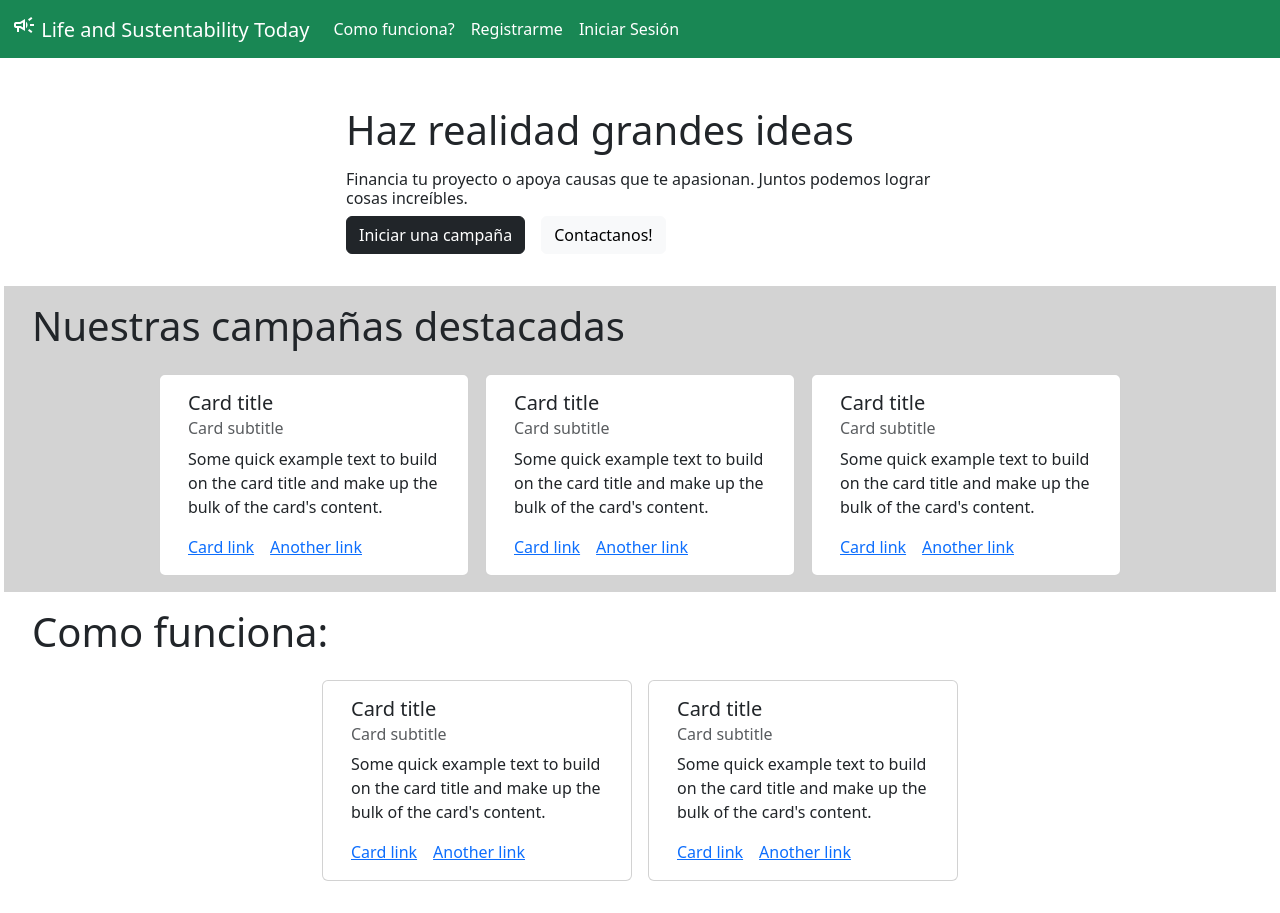
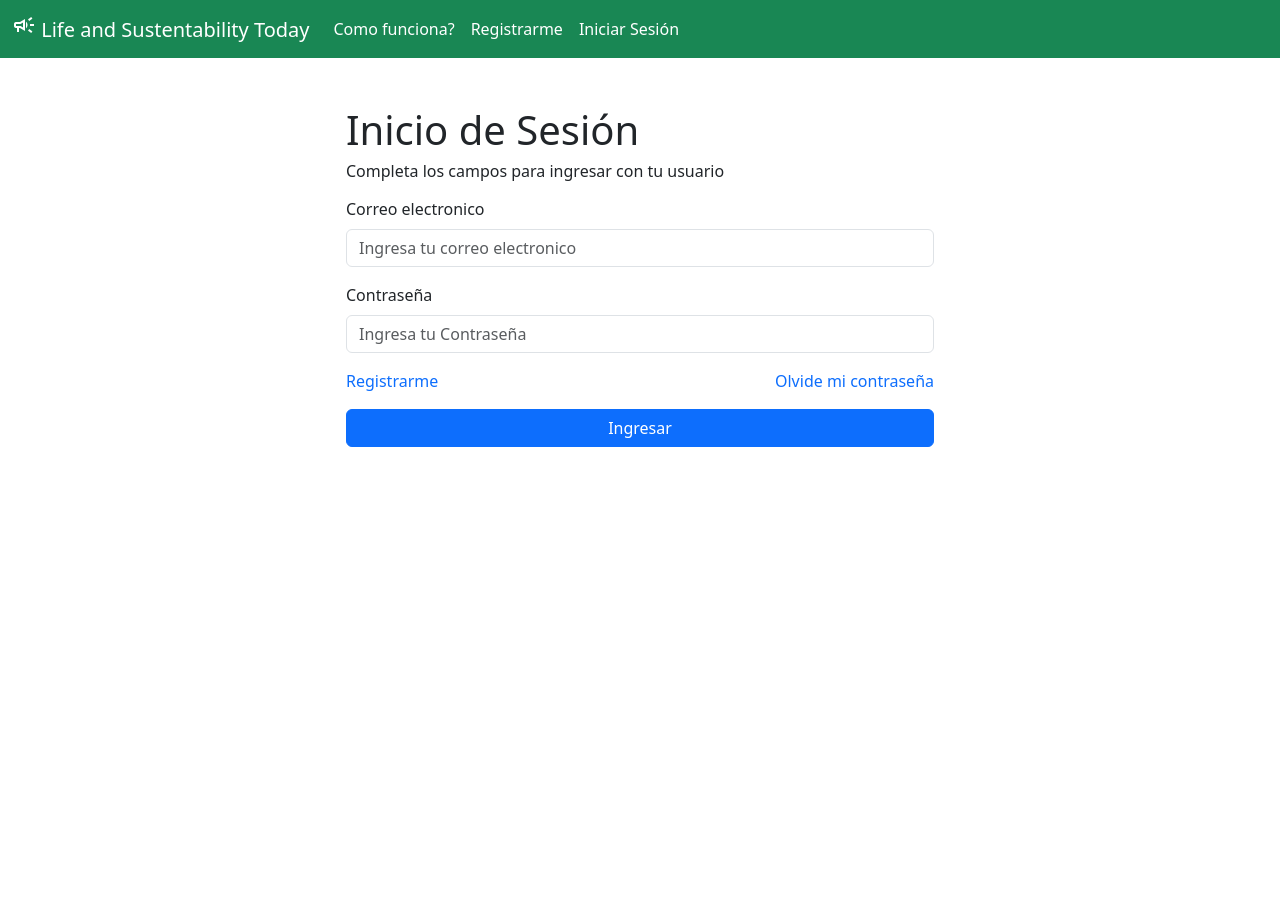
Before and after one commit to MartinPPY/ong, an Angular app: page /login in a window 1280 px wide. After the commit the page ends 800 px from the top, so only its background shows below. Built offline with nearby package versions, Linux system fonts and the light colour scheme.

Commit message:
estructura de login creado

```diff
--- a/src/app/app.component.html
+++ b/src/app/app.component.html
@@ -13,10 +13,10 @@
           <a class="nav-link" href="#">Como funciona?</a>
         </li>
         <li class="nav-item">
-          <a class="nav-link" href="#">Registrarme</a>
+          <a class="nav-link" routerLink="registro">Registrarme</a>
         </li>
         <li class="nav-item">
-          <a class="nav-link" href="#">Iniciar Sesión</a>
+          <a class="nav-link" routerLink="login">Iniciar Sesión</a>
         </li>
       </ul>
     </div>
--- a/src/app/app.component.ts
+++ b/src/app/app.component.ts
@@ -1,10 +1,11 @@
 import { Component, OnInit } from '@angular/core';
 import { RouterLink, RouterOutlet } from '@angular/router';
+import { AuthenticationModule } from './authentication/authentication.module';
 
 @Component({
   selector: 'app-root',
   standalone: true,
-  imports: [RouterOutlet, RouterLink],
+  imports: [RouterOutlet, RouterLink, AuthenticationModule],
   templateUrl: './app.component.html',
   styleUrl: './app.component.css'
 })
--- /dev/null
+++ b/src/app/authentication/login/login.component.css
@@ -0,0 +1,23 @@
+main,section,form{
+    padding: 2vh;
+}
+
+section{
+    display: flex;
+    justify-content: center;
+}
+
+form{
+    display: flex;
+    flex-direction: column;
+}
+
+.login-options{
+    display: flex;
+    justify-content: space-between;
+}
+
+.login-options > a{
+    text-decoration: none;
+
+}
--- /dev/null
+++ b/src/app/authentication/login/login.component.html
@@ -0,0 +1,24 @@
+<main class="container-fluid">
+    <section class="row">
+        <form class="col-lg-6">
+            <div class="mb-3">
+                <h1>Inicio de Sesión</h1>
+                <h6 class="card-subtitle">Completa los campos para ingresar con tu usuario</h6>
+            </div>
+            <div class="mb-3">
+                <label for="email" class="form-label">Correo electronico</label>
+                <input type="email" class="form-control" id="email" aria-describedby="emailHelp"
+                    placeholder="Ingresa tu correo electronico">
+            </div>
+            <div class="mb-3">
+                <label for="password" class="form-label">Contraseña</label>
+                <input type="password" class="form-control" id="password" placeholder="Ingresa tu Contraseña">
+            </div>
+            <div class="mb-3 login-options">
+                <a routerLink="/registro">Registrarme</a>
+                <a href="">Olvide mi contraseña</a>
+            </div>
+            <button type="submit" class="btn btn-primary">Ingresar</button>
+        </form>
+    </section>
+</main>
--- /dev/null
+++ b/src/app/authentication/registro/registro.component.html
@@ -0,0 +1 @@
+<p>registro works!</p>
```
Also changed, not shown: src/app/app.routes.ts (+13 -3 lines), src/app/authentication/authentication.module.ts (added, +16 -0 lines), src/app/authentication/login/login.component.ts (added, +10 -0 lines), src/app/authentication/registro/registro.component.ts (added, +10 -0 lines), src/app/authentication/registro/registro.component.css (added), 2 other files (tests, documents, lock files or other folders).
